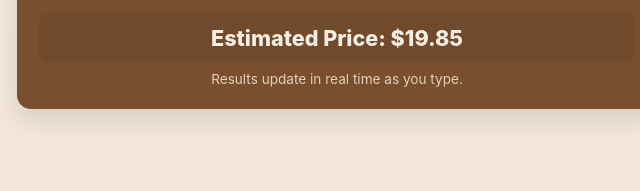
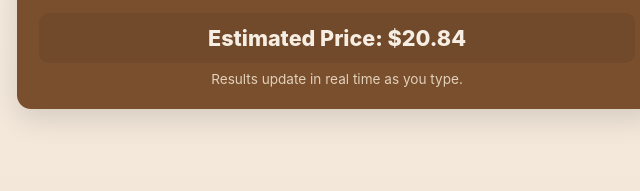
Before and after one commit to Duhlanieee/sticker-quote-calculator, a plain HTML site: page index.html in a window 1280 px wide. Shown: the part 510-701 px from the top of the page, 303-943 px from the left. Drawn offline with Linux system fonts and the light colour scheme.

Commit message:
Update index.html

```diff
--- a/index.html
+++ b/index.html
@@ -193,7 +193,7 @@ function computePrice(numStickers, sqInches) {
 
   const C8 = C1 + C2 + C3 + C4 + C5 + C6 + C7;
   const A9 = (102.52 * Math.log(A7) + 341.09) / 100;
-  const finalPrice = C8 * A9;
+  const finalPrice = C8 * A9 * 1.05; // I just added 5% cuz I thought 150ct 12sqin for $138 was too low
 
   return { finalPrice, parts: { C1,C2,C3,C4,C5,C6,C7,C8,A9 } };
 }
```
